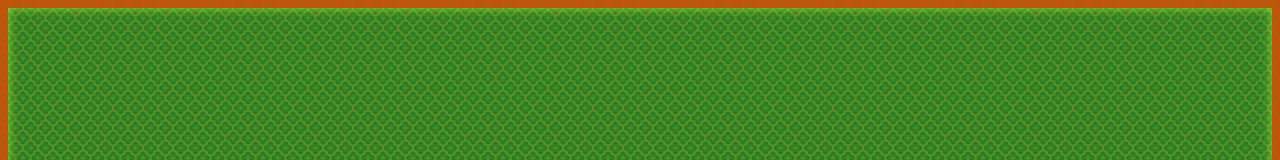
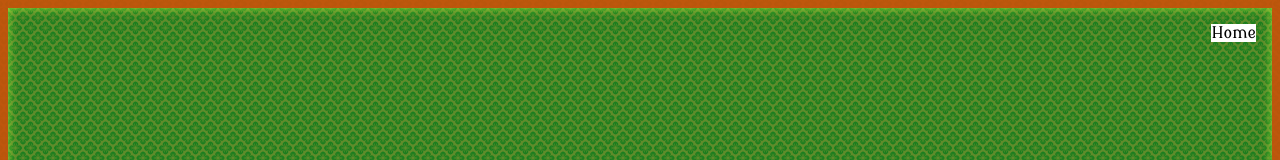
Before and after one commit to ichbinderbar/fish-client, a React (Vite) app: page /game in a window 1280 px wide. Shown: the top 160 px of the page. Built offline with nearby package versions, Linux system fonts and the light colour scheme.

Commit message:
add home button to game page

```diff
--- a/src/App.jsx
+++ b/src/App.jsx
@@ -15,7 +15,7 @@ import checkMatch from "./game/CheckMatch";
 import shuffle from "./game/Shuffle";
 import sell from "./game/Sell";
 import { checkGameOver } from "./game/CheckGameOver";
-import { BrowserRouter, Route, Routes } from "react-router-dom";
+import { BrowserRouter, Route, Routes, useNavigate } from "react-router-dom";
 import MainMenu from "./pages/MainMenu/MainMenu";
 import InstructionsBoard from "./components/InstructionsBoard/InstructionsBoard";
 import Leaderboard from "./components/Leaderboard/Leaderboard";
@@ -41,6 +41,8 @@ function App() {
   const [tableCount, setTableCount] = useState(0);
   const [playerHandCounter, setPlayerHandCounter] = useState(0);
   const [opponentHandCounter, setOpponentHandCounter] = useState(0);
+  const [gameOver, setGameOver] = useState(true);
+  // const navigate = useNavigate();
 
   // debbuger logs
   useEffect(() => {
@@ -61,10 +63,10 @@ function App() {
   // debbuger logs
   useEffect(() => {
     if (player.isActive) {
-      console.log("Player is active");
+      console.log("Player's turn activated");
     }
     if (opponent.isActive) {
-      console.log("Opponent is active");
+      console.log("Opponent's turn activated");
     }
   }, [player.isActive, opponent.isActive]);
 
@@ -87,9 +89,7 @@ function App() {
     if (gameInitialized) {
       setTableCount((prevTableUpdateCount) => {
         const tableUpdateCount = prevTableUpdateCount + 1;
-        console.log("Table update number:", tableUpdateCount);
         if (tableUpdateCount % 40 === 0) {
-          console.log("Table has been updated 40 times.");
           setIsDeckFinished(true);
         }
         return tableUpdateCount;
@@ -166,6 +166,7 @@ function App() {
         setTableCount(0);
         setTable([]);
         setIsDeckFinished(false);
+        switchActivePlayer({ setPlayer, setOpponent, player, opponent });
         console.log("Shuffled deck ready. Table set.");
       }
     }
@@ -303,6 +304,15 @@ function App() {
           element={
             <>
               <MainMenu />
+              <Leaderboard />
+            </>
+          }
+        />
+        <Route
+          path="/instructions"
+          element={
+            <>
+              <MainMenu />
               <InstructionsBoard />
             </>
           }
--- a/src/components/Table/Table.jsx
+++ b/src/components/Table/Table.jsx
@@ -1,8 +1,10 @@
 import Card from "../Card/Card";
 import { useState, useEffect } from "react";
 import "./Table.scss";
+import { useNavigate } from "react-router-dom";
 
 export default function Table({ cards, handleTableCardSelection }) {
+  const navigate = useNavigate();
   const [theme, setTheme] = useState("light");
 
   const handleClick = () => {
@@ -13,6 +15,10 @@ export default function Table({ cards, handleTableCardSelection }) {
     }
     setTheme("dark");
     localStorage.setItem("theme", "dark");
+  };
+
+  const handleGoToHomePage = () => {
+    navigate("/");
   };
 
   useEffect(() => {
@@ -29,6 +35,9 @@ export default function Table({ cards, handleTableCardSelection }) {
       <div className="table__theme-button" onClick={handleClick}>
         {theme === "light" ? "🌑" : "☀️"}
       </div>
+      <div className="table__home-button" onClick={handleGoToHomePage}>
+        Home
+      </div>
       {cards.map((card, index) => (
         <Card
           className={`card card__${card.color}
--- a/src/components/Table/Table.scss
+++ b/src/components/Table/Table.scss
@@ -32,6 +32,14 @@
   }
   @include tablet {
   }
+  &__home-button {
+    display: flex;
+    position: absolute;
+    top: 1rem;
+    right: 1rem;
+    cursor: pointer;
+    background-color: white;
+  }
   &--dark {
     background-size: 15px;
     background-image: $purple-flowers-cloth;
--- a/src/game/CheckGameOver.js
+++ b/src/game/CheckGameOver.js
@@ -16,7 +16,6 @@ export const checkGameOver = (
     setPlayer((prevPlayer) => ({ ...prevPlayer, hand: [] }));
     setOpponent((prevOpponent) => ({ ...prevOpponent, hand: [] }));
     setTable([]);
-
     return true;
   }
   return false;
```
